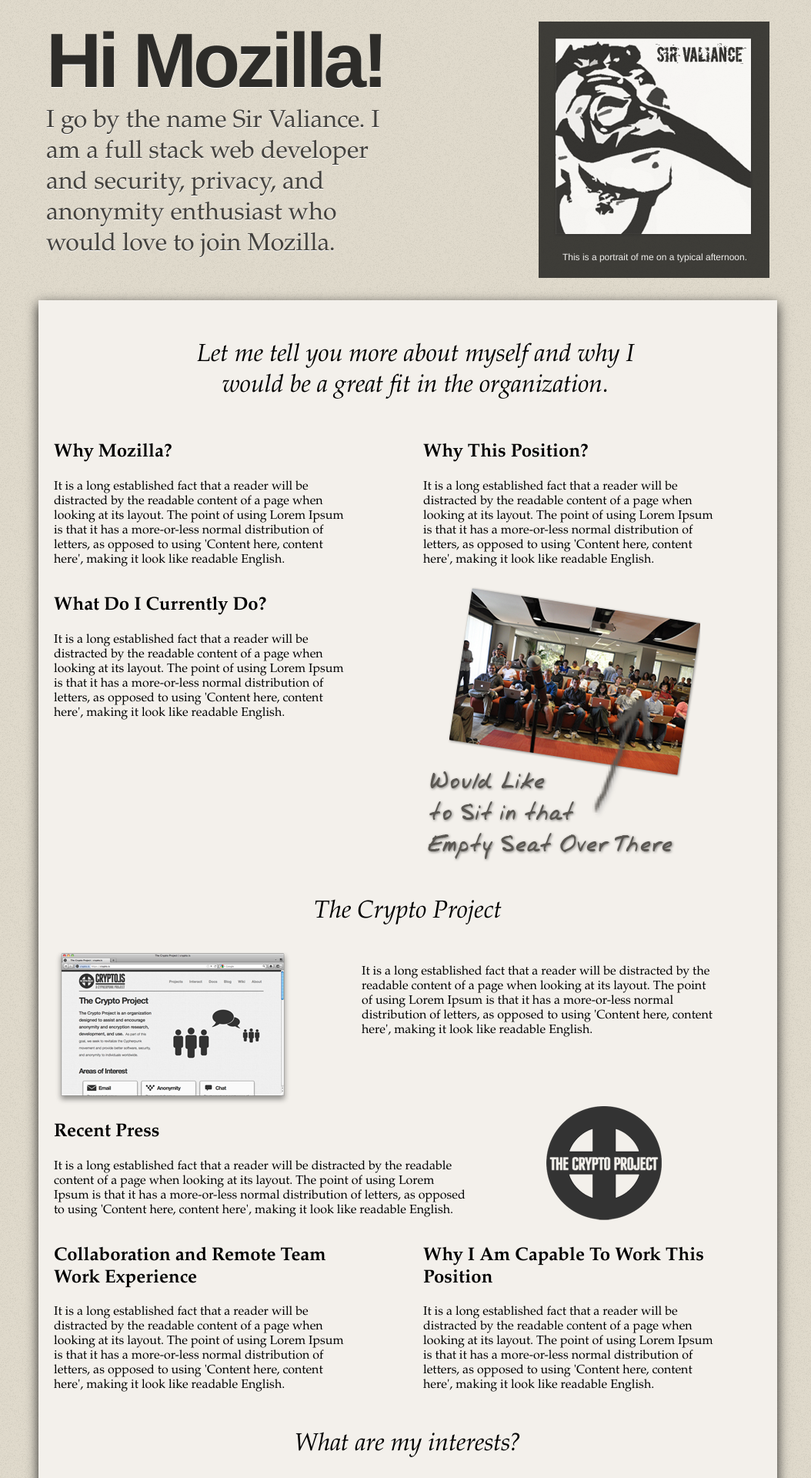
After one commit to sirvaliance/Sirvaliance-Website, a Django app: page /mozilla/ in a window 1280 px wide. The commit adds this page. Shown: the top 1920 px of the page at 77% size, without its empty margins (110-1164 px from the left). Run offline with Django 3.2, Linux system fonts and the light colour scheme; some libraries are stand-ins or nearby versions.

Commit message:
Added the intial design for Mozilla app.

```diff
--- a/sirvaliance/home/views.py
+++ b/sirvaliance/home/views.py
@@ -4,6 +4,9 @@ from django.http import HttpResponse, HttpResponseRedirect
 
 def index(request):
     return render_to_response("main.html",
+							  context_instance=RequestContext(request))
+def mozilla(request):
+    return render_to_response("mozilla.html",
 							  context_instance=RequestContext(request))
 
 def ob_start(request):
--- a/sirvaliance/static/css/style.css
+++ b/sirvaliance/static/css/style.css
@@ -21,6 +21,13 @@ h1 {
 	height: 100px;
 }
 
+.clear {
+    display: clear;
+}
+
+#main {
+    margin-top: 20px;
+}
 #bio {
 	font-style: italic;
 	color: #2D2C29;
@@ -57,3 +64,72 @@ h1 {
 	color: #2D2C29;
 	padding: 0 10px;
 }
+
+
+
+/* Mozilla App */
+#portrait_box {
+    background-color: #161614;
+    filter: alpha(opacity=80);
+	opacity: 0.8;
+    padding:auto;
+    float: right;
+}
+#portrait_box p {
+    padding: 0 20px 20px 22px;
+    margin: 0;
+    color: #f5f5f5;
+    font-family: "Helvetica Neue", Helvetica, Arial, sans-serif;
+    font-size: 12px;
+    text-align: center;
+
+
+}
+#portrait_box img {
+    padding: 12px;
+}
+#mozilla_title {
+    margin: 0 0 10px 0;
+    text-align: left;
+    font-size: 100px;
+    line-height: 100px;
+    letter-spacing: -5px;
+    text-shadow: 0 1px 0 white;
+    font-family: "Helvetica Neue", Helvetica, Arial, sans-serif;
+    font-variant: normal;
+    font-weight: bold;
+
+}
+
+#title_text {
+    font-size: 2em;
+    color: #43413D;
+    line-height: 1.25em;
+    text-shadow: 0 1px 0 white;
+    text-align: left;
+
+}
+
+#title_text p {
+    margin-top: 0;
+}
+
+.main_text_box {
+    background-color: #F3F0EB;
+	padding: 20px;
+    margin: 20px 0;
+	box-shadow: 0px 5px 15px #222;
+	-moz-box-shadow: 0px 5px 15px #222;
+	-webkit-box-shadow: 0px 5px 15px #222;
+}
+.headline_text {
+    font-size: 2em;
+    line-height: 1.25em;
+    text-align: center;
+    font-style: italic;
+
+}
+
+#quote_wrapper {
+    margin-top: 40px;
+}
--- /dev/null
+++ b/sirvaliance/templates/mozilla.html
@@ -0,0 +1,108 @@
+{% extends "base.html" %}
+
+{% block head %}
+
+{% endblock %}
+
+{% block content %}
+<div class="grid_6 suffix_1">
+    <h1 id="mozilla_title">Hi Mozilla!</h1>
+    <div id="title_text">
+        <p>I go by the name Sir Valiance. I am a full stack web developer and security, privacy, and anonymity enthusiast who would love to join Mozilla.          </p>
+    </div>
+</div>
+<div class="grid_4" id="portrait_box">
+    <img src="{{ STATIC_URL }}img/portrait.png" />
+    <p>This is a portrait of me on a typical afternoon.</p>
+</div>
+
+<div class="clear"></div>
+<div class="main_text_box">
+    <div class="grid_8 prefix_2 suffix_2 alpha">
+        <p class="headline_text">Let me tell you more about myself and why I would be a great fit in the organization.</p>
+    </div>
+    <div class="clear"></div>
+    <div class="grid_5 suffix_1 alpha">
+        <h2>Why Mozilla?</h2>
+        <p>It is a long established fact that a reader will be distracted by the readable content of a page when looking at its layout. The point of using Lorem Ipsum is that it has a more-or-less normal distribution of letters, as opposed to using 'Content here, content here', making it look like readable English. </p>
+    </div>
+    <div class="grid_5 omega">
+        <h2>Why This Position?</h2>
+        <p>It is a long established fact that a reader will be distracted by the readable content of a page when looking at its layout. The point of using Lorem Ipsum is that it has a more-or-less normal distribution of letters, as opposed to using 'Content here, content here', making it look like readable English. </p>
+    </div>
+    <div class="clear"></div>
+    <div class="grid_5 suffix_1 alpha">
+        <h2>What Do I Currently Do?</h2>
+        <p>It is a long established fact that a reader will be distracted by the readable content of a page when looking at its layout. The point of using Lorem Ipsum is that it has a more-or-less normal distribution of letters, as opposed to using 'Content here, content here', making it look like readable English. </p>
+
+    </div>
+    <div class="grid_5 omega">
+        <img src="{{ STATIC_URL }}img/mozilla.png" />
+
+    </div>
+    <div class="clear"></div>
+    <div class="grid_5 suffix_1 alpha">
+    </div>
+    <div class="grid_5 omega">
+            </div>
+    <div class="clear"></div>
+<p class="headline_text">The Crypto Project<p>
+    <div class="grid_4 suffix_1 alpha">
+        <img src="{{ STATIC_URL }}img/crypto-sh.png" />
+    </div>
+    <div class="grid_6 omega">
+        <p>It is a long established fact that a reader will be distracted by the readable content of a page when looking at its layout. The point of using Lorem Ipsum is that it has a more-or-less normal distribution of letters, as opposed to using 'Content here, content here', making it look like readable English. </p>
+    </div>
+    <div class="clear"></div>
+    <div class="grid_7 suffix_1 alpha">
+        <h2>Recent Press</h2>
+        <p>It is a long established fact that a reader will be distracted by the readable content of a page when looking at its layout. The point of using Lorem Ipsum is that it has a more-or-less normal distribution of letters, as opposed to using 'Content here, content here', making it look like readable English. </p>
+    </div>
+    <div class="grid_3 omega">
+        <img src="{{ STATIC_URL }}img/logo.png" />
+    </div>
+
+    <div class="clear"></div>
+    <div class="grid_5 suffix_1 alpha">
+        <h2>Collaboration and Remote Team Work Experience</h2>
+        <p>It is a long established fact that a reader will be distracted by the readable content of a page when looking at its layout. The point of using Lorem Ipsum is that it has a more-or-less normal distribution of letters, as opposed to using 'Content here, content here', making it look like readable English. </p>
+    </div>
+    <div class="grid_5 omega">
+        <h2>Why I Am Capable To Work This Position</h2>
+        <p>It is a long established fact that a reader will be distracted by the readable content of a page when looking at its layout. The point of using Lorem Ipsum is that it has a more-or-less normal distribution of letters, as opposed to using 'Content here, content here', making it look like readable English. </p>
+    </div>
+    <div class="clear"></div>
+    <p class="headline_text">What are my interests?</p>
+
+    <div class="grid_4 suffix_1 alpha">
+        <h2>My Research and Bookshelf</h2>
+        <p>It is a long established fact that a reader will be distracted by the readable content of a page when looking at its layout. The point of using Lorem Ipsum is that it has a more-or-less normal distribution of letters, as opposed to using 'Content here, content here', making it look like readable English. </p>
+    </div>
+    <div class="grid_6 omega">
+        <img src="{{ STATIC_URL }}img/books.png" />
+    </div>
+    <div class="clear"></div>
+    <div class="grid_4 suffix_1 alpha">
+        <img src="{{ STATIC_URL }}img/len-cover.png" />
+
+    </div>
+    <div class="grid_6 omega">
+        <h2>I Also Make Music</h2>
+        <p>It is a long established fact that a reader will be distracted by the readable content of a page when looking at its layout. The point of using Lorem Ipsum is that it has a more-or-less normal distribution of letters, as opposed to using 'Content here, content here', making it look like readable English. </p>
+    </div>
+    <div class="clear"></div>
+    </div>
+<div class="clear"></div>
+<div id="quote_wrapper">
+
+    <h2>What People Say About Me</h2>
+    <div class="grid_5 Alpha">
+        <p>See if you can ask nicely in #cryptodotis from people to say nice things or recommend me.  Maybe tjr, marlowe, nickm? Also ask @flamsmark if he has an IN at mozilla</p>
+    </div>
+    <div class="clear"></div>
+</div>
+<p class="headline_text">Where do we go from here?</p>
+<div class="grid_6 prefix_3 suffix_3">
+    <p>Add contact information (twitter, email, irc) and also mention that I can supply my real information like education, past work experience, etc.</p>
+</div>
+{% endblock %}
--- a/sirvaliance/urls.py
+++ b/sirvaliance/urls.py
@@ -7,6 +7,7 @@ from django.conf.urls.defaults import patterns, include, url
 urlpatterns = patterns('',
     # Examples:
     url(r'^$', 'home.views.index', name='home'),
+    url(r'^mozilla/$', 'home.views.mozilla', name='home'),
 	url(r'^sir-valiance-start', 'home.views.ob_start'),
 	url(r'^mobius', 'home.views.ob_mobius'),
 	url(r'^sir-valiance-quantico', 'home.views.ob_quantico'),
```
Also changed, not shown: sirvaliance/static/img/books.png (added), sirvaliance/static/img/crypto-sh.png (added), sirvaliance/static/img/len-cover.png (added), sirvaliance/static/img/logo.png (added), sirvaliance/static/img/mozilla.png (added), sirvaliance/static/img/portrait.png (added).
